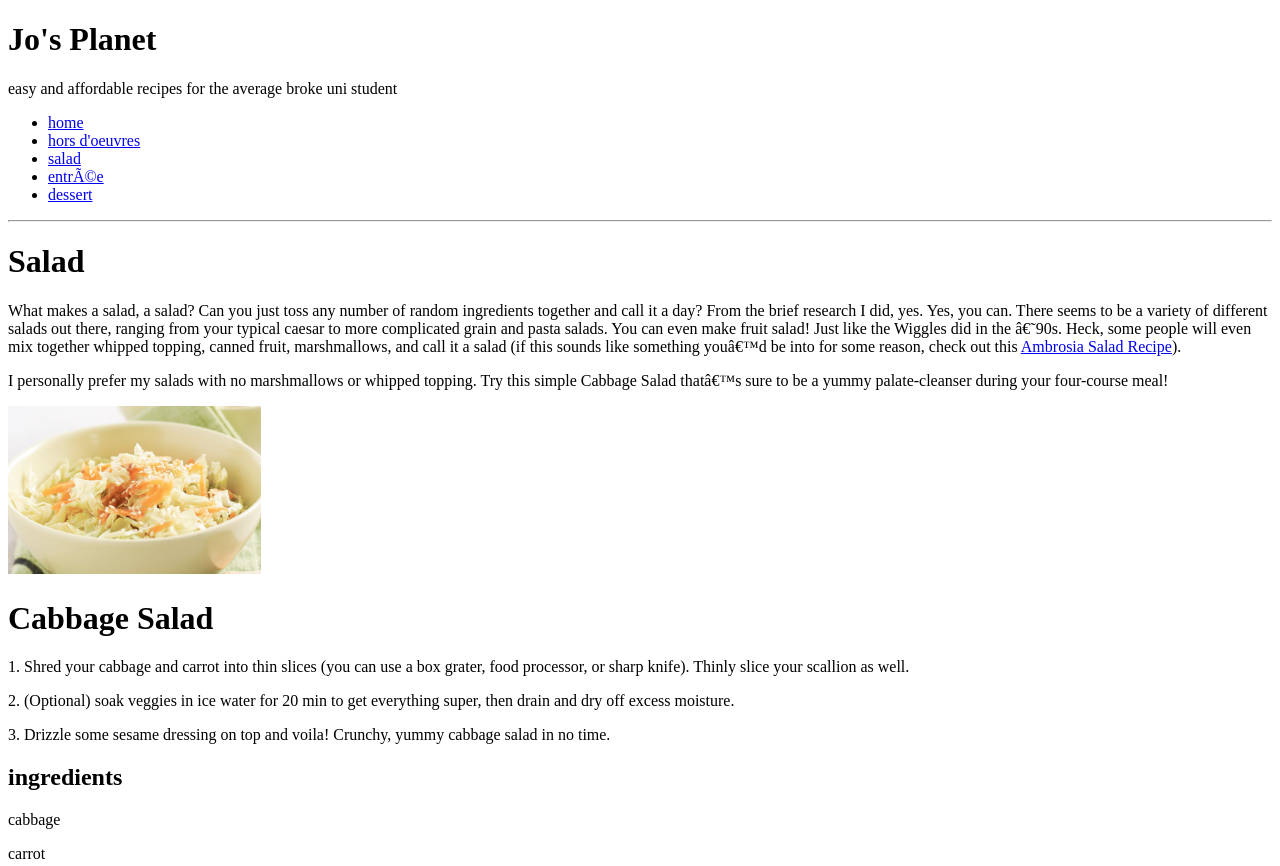
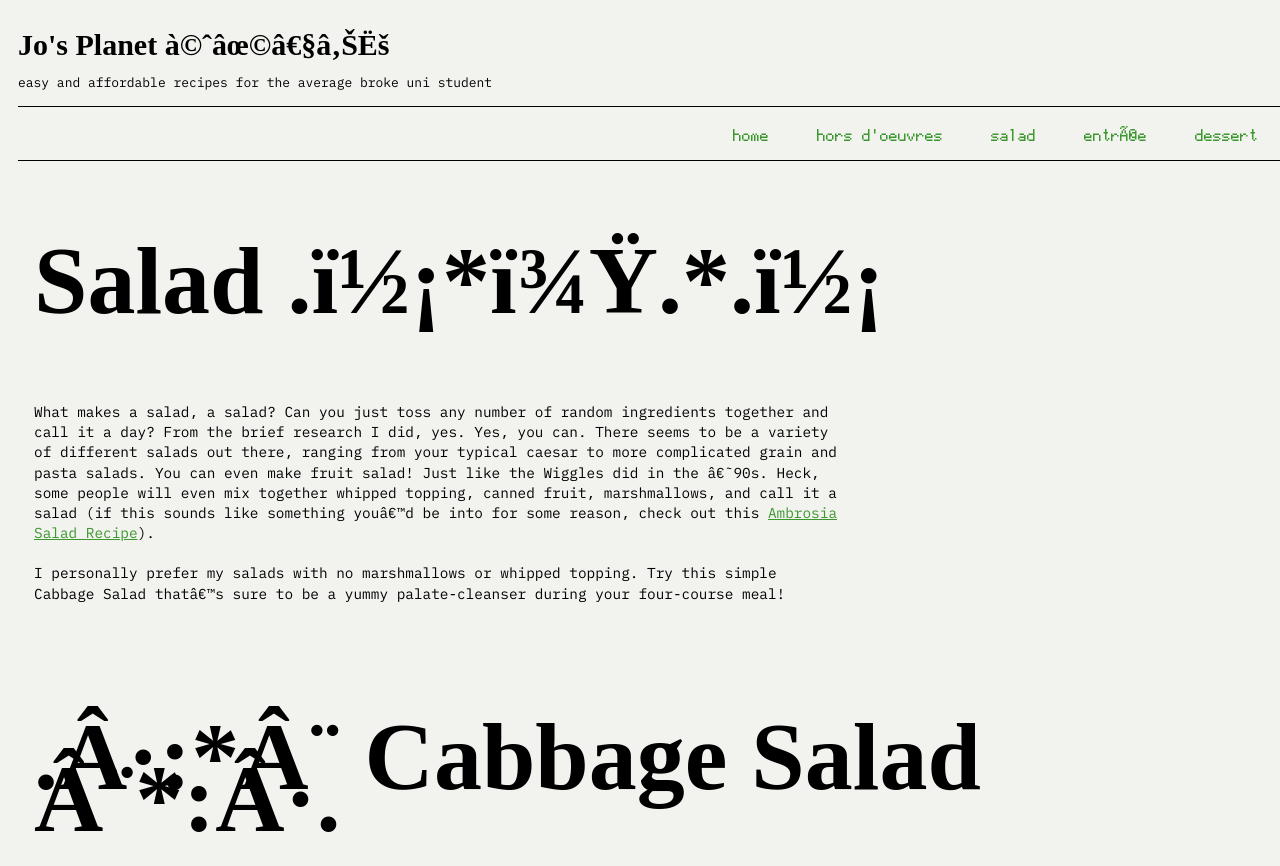
Before and after one commit to jo-langgg/jos-planet-salad, a plain HTML site: page index.html in a window 1280 px wide. Shown: the top 866 px of the page. Drawn offline with Linux system fonts and the light colour scheme.

Commit message:
stylized

```diff
--- a/index.html
+++ b/index.html
@@ -3,37 +3,224 @@
   <head>
     <meta charset="utc-8">
     <title>Jo's Planet: Salad</title>
+    <link rel="stylesheet" href="https://fonts.googleapis.com/css?family=IBM+Plex+Mono">
     <!-- Made by Joanne Lang on December 10, 2024 -->
     <style>
+      tyle>
+      /*------------------ FONTS --------------------*/
+      @font-face {
+        font-family: Alagard;
+        src: url(alagard.ttf);
+      }
+
+      @font-face {
+        font-family: Custom;
+        src: url(CustomFontTtf12H10.ttf);
+      }
+
+      /*--------------------------------------------*/
+
+      body {
+        color: black;
+        background-color: #F2F2EF;
+        /*off-white*/
+        font-family: "IBM Plex Mono", "Lucida Console", monospace;
+        font-size: 0.9em;
+        line-height: 1.4em;
+      }
+
+      .header {
+        font-size: 0.9em;
+        height: 133px;
+        width: 100%;
+        padding: 10px;
+        background-color: #F2F2EF;
+        position: sticky;
+        top: 0;
+        z-index: 99;
+      }
+
+      #nav {
+        font-family: Custom;
+        font-size: 18px;
+        list-style-type: none;
+        padding: 0px 0px 0px 0px;
+        border-width: 1.5px 0px 1.5px 0px;
+        border-style: solid;
+        border-color: black;
+        margin: 0px 0px 0px 0px;
+        overflow: hidden;
+      }
+
+      li {
+        list-style-type: none;
+        float: right;
+      }
+
+      li a {
+        display: block;
+        color: #3C972F;
+        /*green*/
+        text-align: center;
+        padding: 0px 24px 15px 24px;
+        text-decoration: none;
+      }
+
+      li a:hover:not(.active) {
+        /*background-color: white;*/
+        color: #757575;
+        /*grey*/
+      }
+
+      .wrapper {
+        width: 1212px;
+        margin: 20px auto 20px auto;
+        background-color: #F2F2EF;
+      }
+
+      .small {
+        font-family: Alagard;
+        font-size: 30px;
+      }
+
+      .large {
+        font-family: Alagard;
+        font-size: 96px;
+      }
+
+      h2 {
+        font-family: Custom;
+        font-size: 30px;
+      }
+
+      .hleft {
+        margin: 110px 0px 90px 0px;
+      }
+
+      .hright {
+        margin: 110px 0px 0px 0px;
+        float: right;
+      }
+
+      #p1container {
+        margin: 90px 0px 0px 0px;
+      }
+
+      .p808 {
+        width: 808px;
+      }
+
+      .p404 {
+        width: 404px;
+      }
+
+      img {
+        width: 404px;
+        margin: 40px 0px 0px 0px;
+        float: left;
+      }
+
+      #text {
+        display: flex;
+        align-items: ;
+        justify-content: space-between;
+        margin: 370px 0px 0px 30px;
+        width: 778px;
+        float: right;
+      }
+
+      #text-left {
+        float: left;
+        margin: 0px 50px 0px 0px;
+      }
+
+      #text-right {
+        float: right;
+        text-align: right;
+      }
+
+      #container {
+        display: flex;
+        align-items: center;
+        justify-content: space-between;
+        margin: 0px 0px 90px 0px;
+        width: 1212px;
+        position: relative;
+
+      }
+
+      .footer {
+        margin: 0px 0px 0px 0px;
+        border: 1.5px solid black;
+        border-width: 1.5px 0px 0px 0px;
+      }
+
+      .contact {
+        padding-right: 0px;
+        float: right;
+      }
+
+      a.link:link {
+        color: #3C972F;
+      }
+
+      a.link:visited {
+        color: #1E4C18;
+      }
+
+      a.link:hover {
+        color: #757575;
+        text-decoration: none;
+      }
+
+      a.link:active {
+        color: white
+      }
     </style>
   </head>
   <body>
-    <!-- HEADER -->
-    <h1>Jo's Planet</h1>
-    <p>easy and affordable recipes for the average broke uni student</p>
+    <!--------------- HEADER ------------------->
+    <div class="header">
+      <h1>
+        <span class="small">Jo's Planet ੈ✩‧₊˚</span>
+      </h1>
+      <p><span class="slogan">easy and affordable recipes for the average broke uni student</span></p>
+      <div id="nav">
         <ul>
+          <li><a href="https://jo-langgg.github.io/jos-planet-dessert/">dessert</a></li>
+          <li><a href="https://jo-langgg.github.io/jos-planet-entree/">entrée</a></li>
+          <li><a href="https://jo-langgg.github.io/jos-planet-salad/">salad</a></li>
+          <li><a href="https://jo-langgg.github.io/jos-planet-hors-doeuvres/">hors d'oeuvres</a></li>
           <li><a href="https://jo-langgg.github.io/jos-planet-home/">home</a></li>
-      <li><a href="https://jo-langgg.github.io/jos-planet-hors-doeuvres/">hors d'oeuvres</a></li>
-      <li><a href="https://jo-langgg.github.io/jos-planet-salad/">salad</a></li>
-      <li><a href="https://jo-langgg.github.io/jos-planet-entree/">entrée</a></li>
-      <li><a href="https://jo-langgg.github.io/jos-planet-dessert/">dessert</a></li>
         </ul>
-    <hr>
-    <!------------>
+      </div>
+    </div>
+    <!------------ END OF HEADER --------------->
 
-    <!-- MAIN -->
-    <h1>
-      Salad
-    </h1>
+    <!--------------- MAIN CONTENT ------------------->
+    <div class="wrapper">
+      <div class="hleft">
+        <h1><span class="large">Salad .｡*ﾟ.*.｡</span></h1>
+      </div>
+      <div id="p1container">
+        <div class="p808">
           <p>
-      What makes a salad, a salad? Can you just toss any number of random ingredients together and call it a day? From the brief research I did, yes. Yes, you can. There seems to be a variety of different salads out there, ranging from your typical caesar to more complicated grain and pasta salads. You can even make fruit salad! Just like the Wiggles did in the ‘90s. Heck, some people will even mix together whipped topping, canned fruit, marshmallows, and call it a salad (if this sounds like something you’d be into for some reason, check out this <a href="https://www.mybakingaddiction.com/ambrosia-salad-recipe/" target="_blank">Ambrosia Salad Recipe</a>).
-    </p>
-    <p>
+            What makes a salad, a salad? Can you just toss any number of random ingredients together and call it a day? From the brief research I did, yes. Yes, you can. There seems to be a variety of different salads out there, ranging from your typical caesar to more complicated grain and pasta salads. You can even make fruit salad! Just like the Wiggles did in the ‘90s. Heck, some people will even mix together whipped topping, canned fruit, marshmallows, and call it a salad (if this sounds like something you’d be into for some reason, check out this <a class="link" href="https://www.mybakingaddiction.com/ambrosia-salad-recipe/">Ambrosia Salad Recipe</a>).<br><br>
             I personally prefer my salads with no marshmallows or whipped topping. Try this simple Cabbage Salad that’s sure to be a yummy palate-cleanser during your four-course meal!
           </p>
+        </div>
+      </div>
 
-    <img src="cabbage_salad.jpeg" alt="cabbage salad" width="20%">
-    <h1>Cabbage Salad</h1>
+
+      <div class="hright">
+        <h1><span class="large">.·:*¨ Cabbage Salad ¨*:·.</span></h1>
+      </div>
+      <div id="container">
+        <div id="photo">
+          <img src="cabbage_salad.jpg" alt="cabbage salad">
+        </div>
+        <div id="text">
+          <div id="text-left">
             <p>
               1. Shred your cabbage and carrot into thin slices (you can use a box grater, food processor, or sharp knife). Thinly slice your scallion as well.
             </p>
@@ -43,16 +230,25 @@
             <p>
               3. Drizzle some sesame dressing on top and voila! Crunchy, yummy cabbage salad in no time.
             </p>
+          </div>
+          <div id="text-right">
             <h2>ingredients</h2>
             <p>cabbage</p>
             <p>carrot</p>
             <p>scallion</p>
             <p>sesame dressing (you can find some at your local grocery store)</p>
-    <!---------->
+          </div>
+        </div>
+      </div>
+    </div>
+    <!------------ END OF MAIN CONTENT ---------------->
 
-    <!-- FOOTER -->
-    <hr>
-    <p><a href="mailto:j2lang@uwaterloo.ca">SAY HI</a> :)</p>
-    <!------------>
+    <!--------------- FOOTER ------------------->
+    <div class="footer">
+      <div class="contact">
+        <p><a class="link" href="mailto:j2lang@uwaterloo.ca">SAY HI</a> :)</p>
+      </div>
+    </div>
+    <!----------- END OF FOOTER ---------------->
   </body>
 </html>
```
Lines whose indentation alone changed are shown as unchanged.
